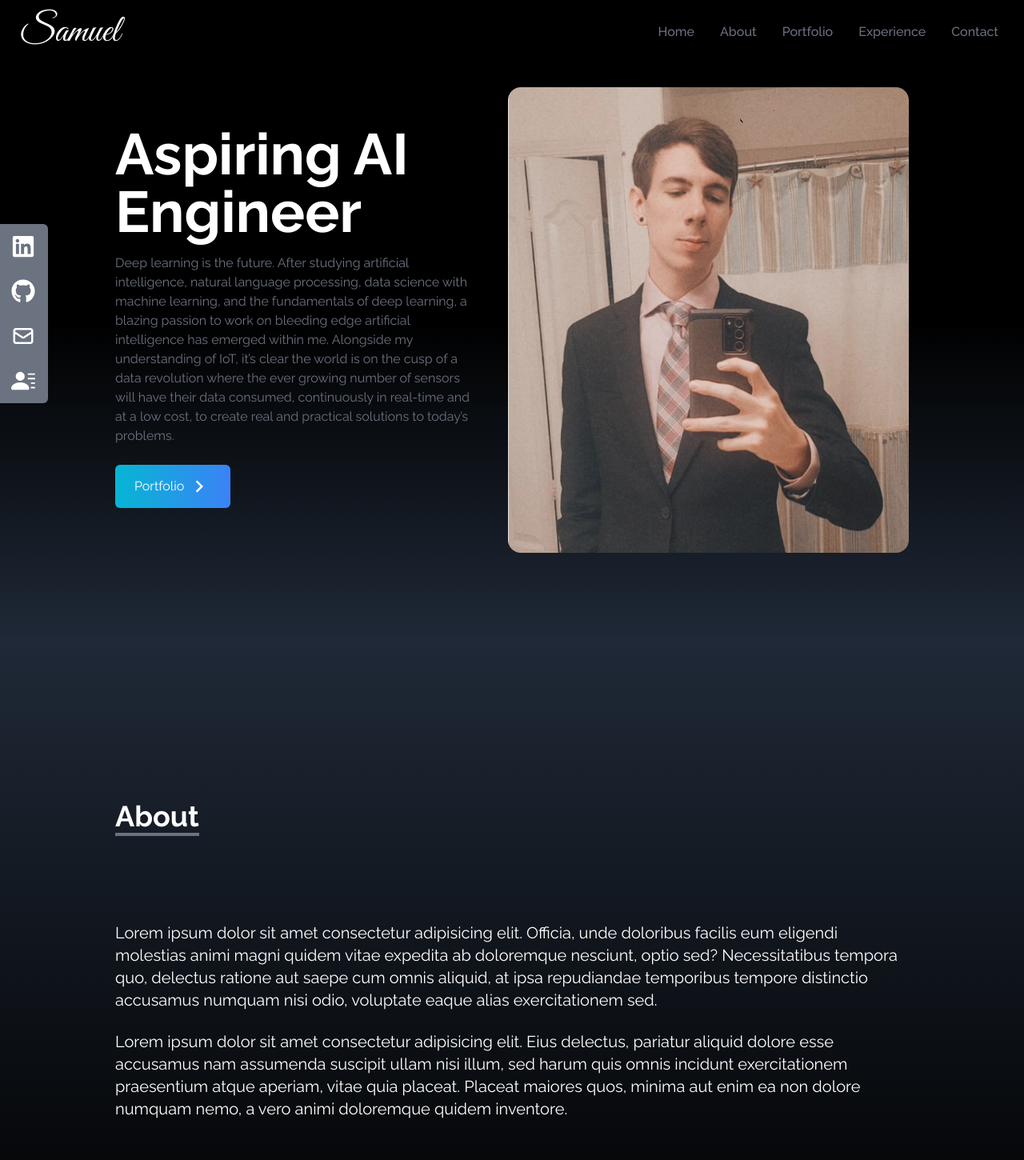
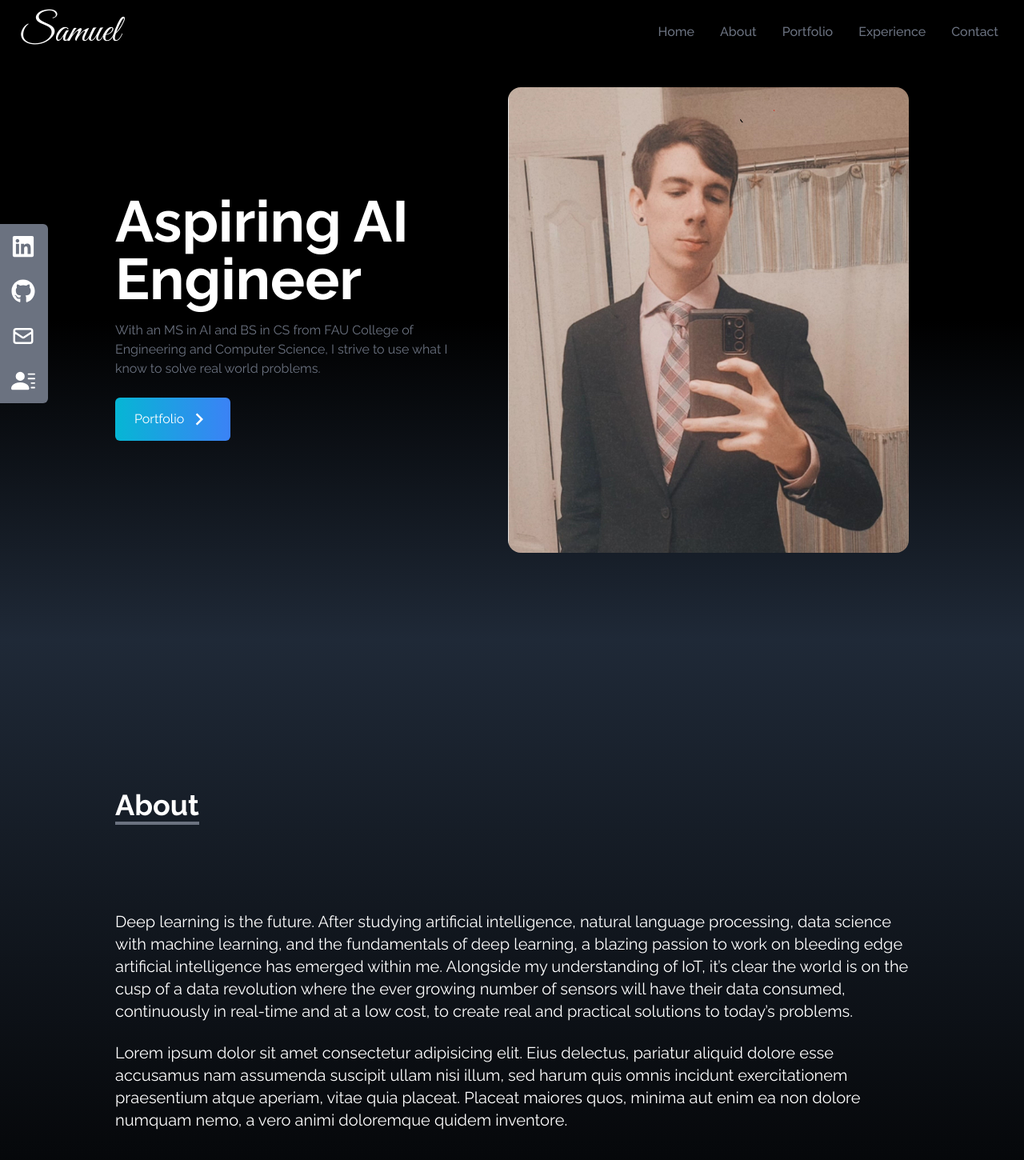
Before and after one commit to Aweesam/ReactPortfolio, a React (Create React App) app: page / in a window 1280 px wide. Shown: the top 1450 px of the page at 80% size. Built offline with nearby package versions, Linux system fonts and the light colour scheme; the HTML template or start-up script is replaced by a standard one; a web font is replaced by a local one.

Commit message:
Home and about text updated

```diff
--- a/src/components/About.jsx
+++ b/src/components/About.jsx
@@ -9,7 +9,7 @@ const About = () => {
             </div>
 
             <p className="text-xl mt-20">
-                Lorem ipsum dolor sit amet consectetur adipisicing elit. Officia, unde doloribus facilis eum eligendi molestias animi magni quidem vitae expedita ab doloremque nesciunt, optio sed? Necessitatibus tempora quo, delectus ratione aut saepe cum omnis aliquid, at ipsa repudiandae temporibus tempore distinctio accusamus numquam nisi odio, voluptate eaque alias exercitationem sed.
+            Deep learning is the future. After studying artificial intelligence, natural language processing, data science with machine learning, and the fundamentals of deep learning, a blazing passion to work on bleeding edge artificial intelligence has emerged within me. Alongside my understanding of IoT, it’s clear the world is on the cusp of a data revolution where the ever growing number of sensors will have their data consumed, continuously in real-time and at a low cost, to create real and practical solutions to today’s problems.
             </p>
 
             <br />
--- a/src/components/Home.jsx
+++ b/src/components/Home.jsx
@@ -12,7 +12,8 @@ const Home = () => {
                     Aspiring AI Engineer
                 </h2>
                 <p className="text-gray-500 py-4 max-w-md">
-                Deep learning is the future. After studying artificial intelligence, natural language processing, data science with machine learning, and the fundamentals of deep learning, a blazing passion to work on bleeding edge artificial intelligence has emerged within me. Alongside my understanding of IoT, it’s clear the world is on the cusp of a data revolution where the ever growing number of sensors will have their data consumed, continuously in real-time and at a low cost, to create real and practical solutions to today’s problems.
+                With an MS in AI and BS in CS from FAU College of Engineering and Computer Science,
+                 I strive to use what I know to solve real world problems.
                 </p>
                 <div>
                     <Link to="portfolio" smooth duration={500} className="group text-white w-fit px-6 py-3 my-2 flex items-center rounded-md bg-gradient-to-r from-cyan-500 to-blue-500 cursor-pointer">
```
